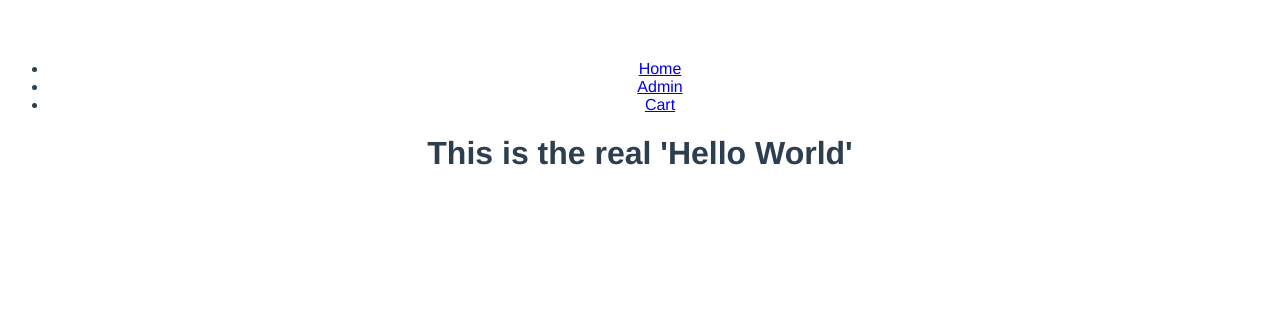
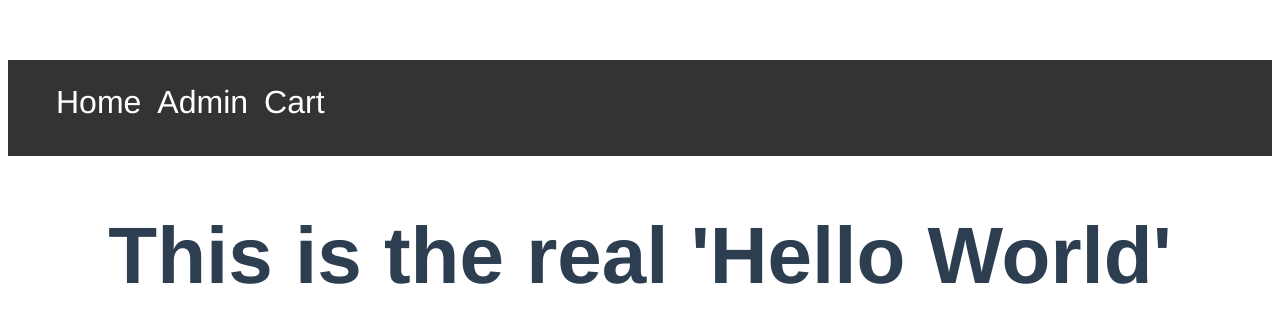
Before and after one commit to benmwilliams/vue-ecommerce, a Vue app: page / in a window 1280 px wide. Shown: the top 322 px of the page. Built offline with nearby package versions, Linux system fonts and the light colour scheme.

Commit message:
styling. still in App.vue

```diff
--- a/src/App.vue
+++ b/src/App.vue
@@ -3,7 +3,7 @@
 
     <nav>
       <div class="container">
-        <ul class="nav__left">
+        <ul class="nav__left" >
           <li><router-link to='/'>Home</router-link></li>
           <li><router-link to='/admin'>Admin</router-link></li>
           <li><router-link to='/cart'>Cart</router-link></li>
@@ -30,4 +30,33 @@ export default {
   color: #2c3e50;
   margin-top: 60px;
 }
+
+h1 {
+  font-size: 5rem;
+}
+
+.container {
+  width: 100%;
+  height: 6rem;
+  color: #fff;
+  background-color: rgba(0, 0, 0, .8);
+}
+
+.nav__left, .nav__left li {
+  float: left;
+}
+
+.nav__left li {
+  list-style: none;
+  font-size: 2rem;
+  margin: .5rem;
+}
+
+.nav__left a,
+.nav__left a:visited,
+.nav__left a:hover,
+.nav__left a:active {
+  color: #fff;
+  text-decoration: none;
+}
 </style>
```
